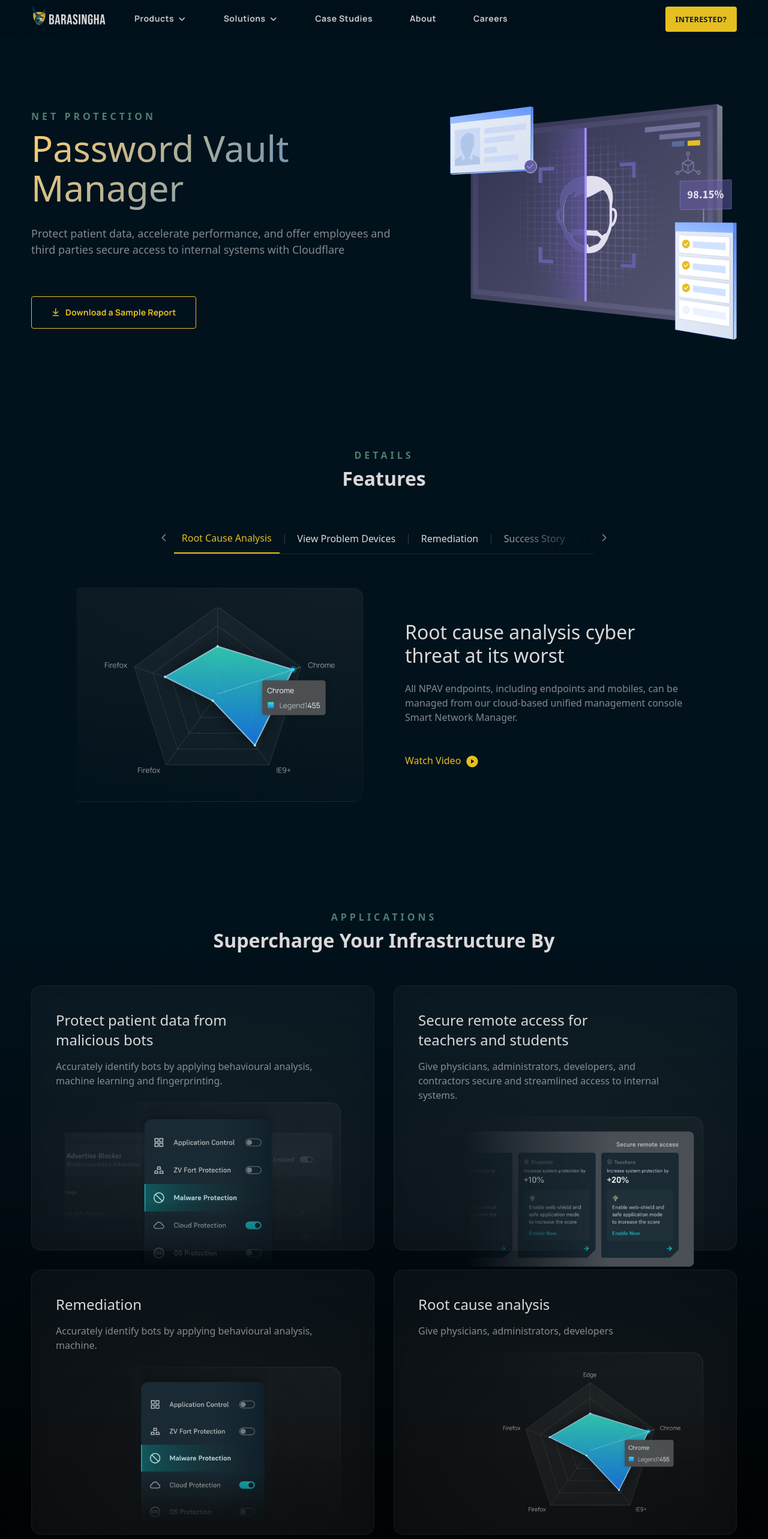
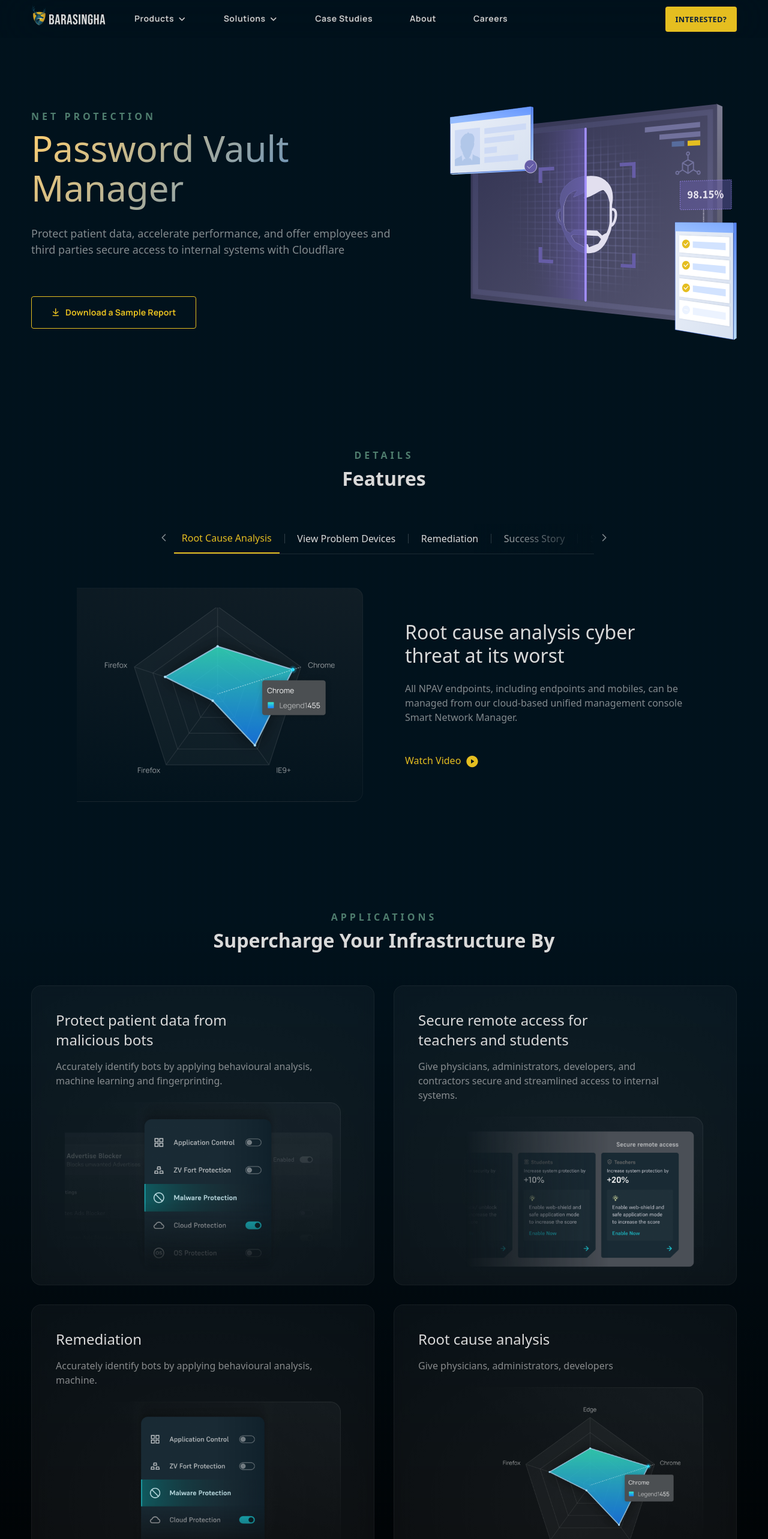
Before and after one commit to hiTushar/barasingha, a React (Create React App) app: page /productspage in a window 1280 px wide. Shown: the top 2566 px of the page at 60% size. Built offline with nearby package versions, Linux system fonts and the light colour scheme; the HTML template or start-up script is replaced by a standard one.

Commit message:
Fix card height

```diff
--- a/src/components/pages/Common/Applications/products_Applications.scss
+++ b/src/components/pages/Common/Applications/products_Applications.scss
@@ -17,7 +17,7 @@
       }
       .project-card, .project-card1 {
          width: auto;
-         height:442px;
+         height: 500px;
          display: flex;
          flex-direction: column;
          gap: 0.5rem;
```
